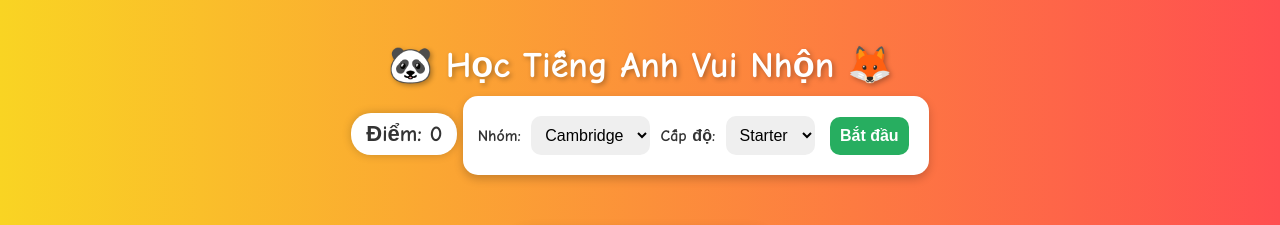
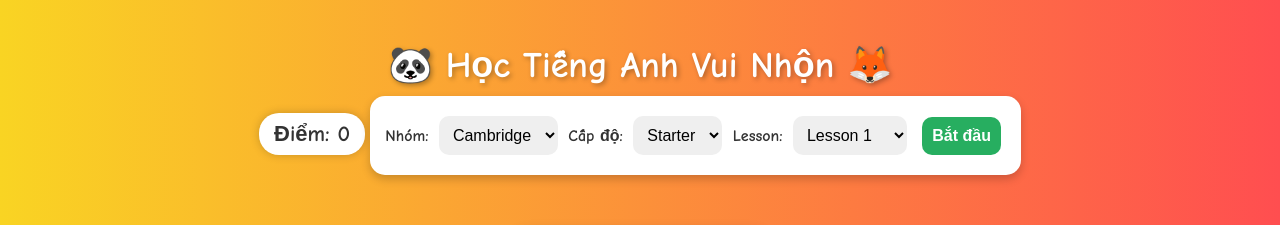
Before and after one commit to Nguyenquoc123/bossblo.github.io, a plain HTML site: page index.html in a window 1280 px wide. Both pictures are taken after a click on the button "Bắt đầu". Shown: the top 225 px of the page. Drawn offline with Linux system fonts and the light colour scheme; grey boxes are pictures that could not be loaded.

Commit message:
Update index.html

```diff
--- a/index.html
+++ b/index.html
@@ -256,15 +256,15 @@
   <div id="score">Điểm: 0</div>
 
   <!-- Bộ lọc -->
-  <!-- Filter -->
   <div id="filter">
     <label>Nhóm:</label>
     <select id="groupSelect"></select>
     <label>Cấp độ:</label>
     <select id="levelSelect"></select>
+    <label>Lesson:</label>
+    <select id="lessonSelect"></select>
     <button onclick="startQuiz()">Bắt đầu</button>
   </div>
-
 
   <!-- Quiz -->
   <div id="quiz">
@@ -285,7 +285,8 @@
   <form id="addForm">
     <h3>➕ Thêm câu hỏi</h3>
     <select id="addGroup"></select>
-    <select id="addLevel"></select><br>
+    <select id="addLevel"></select>
+    <select id="addLesson"></select><br>
     <input type="url" id="imageUrl" placeholder="Link ảnh online" required><br>
     <input type="url" id="audioUrl" placeholder="Link audio (tùy chọn)"><br>
     <input type="text" id="correct" placeholder="Đáp án đúng" required><br>
@@ -302,15 +303,32 @@
   </div>
 
   <script>
+    // Sinh Lesson 1-60
+    function generateLessons() {
+      let lessons = [];
+      for (let i = 1; i <= 60; i++) lessons.push("Lesson " + i);
+      return lessons;
+    }
 
-    function startQuiz() {
-      score = 0;   // chỉ reset khi bắt đầu
-      scoreDiv.textContent = "Điểm: " + score;
-      loadRandomQuestion();  // load câu hỏi đầu tiên
-    }
+    // Cấu trúc dữ liệu levels
     const levels = {
-      Cambridge: ["Starter", "Mover", "Flyer", "KET", "PET", "FCE"],
-      School: ["Lớp 1", "Lớp 2", "Lớp 3", "Lớp 4", "Lớp 5", "Lớp 6", "Lớp 7"]
+      Cambridge: {
+        Starter: generateLessons(),
+        Mover: generateLessons(),
+        Flyer: generateLessons(),
+        KET: generateLessons(),
+        PET: generateLessons(),
+        FCE: generateLessons()
+      },
+      School: {
+        "Lớp 1": generateLessons(),
+        "Lớp 2": generateLessons(),
+        "Lớp 3": generateLessons(),
+        "Lớp 4": generateLessons(),
+        "Lớp 5": generateLessons(),
+        "Lớp 6": generateLessons(),
+        "Lớp 7": generateLessons()
+      }
     };
 
     let savedQ = localStorage.getItem("questions");
@@ -321,7 +339,8 @@
         wrong: ["Dog", "Bird", "Fish"],
         audio: "https://dictionary.cambridge.org/media/english/uk_pron/u/ukc/ukcaz/ukcazzz021.mp3",
         group: "Cambridge",
-        level: "Starter"
+        level: "Starter",
+        lesson: "Lesson 1"
       }
     ];
     let score = 0;
@@ -333,45 +352,68 @@
     const audioBtn = document.getElementById("audioBtn");
     const groupSelect = document.getElementById("groupSelect");
     const levelSelect = document.getElementById("levelSelect");
+    const lessonSelect = document.getElementById("lessonSelect");
     const addGroup = document.getElementById("addGroup");
     const addLevel = document.getElementById("addLevel");
+    const addLesson = document.getElementById("addLesson");
     const listDiv = document.getElementById("list");
 
+    // Điền Group -> Level -> Lesson
     function fillSelects() {
       [groupSelect, addGroup].forEach(sel => {
         sel.innerHTML = "";
         Object.keys(levels).forEach(gr => {
           let opt = document.createElement("option");
-          opt.value = gr; opt.textContent = gr;
+          opt.value = gr;
+          opt.textContent = gr;
           sel.appendChild(opt);
         });
       });
-      updateLevelSelect(groupSelect, levelSelect);
-      updateLevelSelect(addGroup, addLevel);
+      updateLevelSelect(groupSelect, levelSelect, lessonSelect);
+      updateLevelSelect(addGroup, addLevel, addLesson);
     }
-    function updateLevelSelect(groupEl, levelEl) {
+
+    function updateLevelSelect(groupEl, levelEl, lessonEl) {
       levelEl.innerHTML = "";
-      levels[groupEl.value].forEach(lv => {
+      Object.keys(levels[groupEl.value]).forEach(lv => {
         let opt = document.createElement("option");
-        opt.value = lv; opt.textContent = lv;
+        opt.value = lv;
+        opt.textContent = lv;
         levelEl.appendChild(opt);
       });
+      updateLessonSelect(groupEl.value, levelEl.value, lessonEl);
     }
-    groupSelect.onchange = () => updateLevelSelect(groupSelect, levelSelect);
-    addGroup.onchange = () => updateLevelSelect(addGroup, addLevel);
+
+    function updateLessonSelect(group, level, lessonEl) {
+      lessonEl.innerHTML = "";
+      levels[group][level].forEach(ls => {
+        let opt = document.createElement("option");
+        opt.value = ls;
+        opt.textContent = ls;
+        lessonEl.appendChild(opt);
+      });
+    }
+
+    groupSelect.onchange = () => updateLevelSelect(groupSelect, levelSelect, lessonSelect);
+    addGroup.onchange = () => updateLevelSelect(addGroup, addLevel, addLesson);
+    levelSelect.onchange = () => updateLessonSelect(groupSelect.value, levelSelect.value, lessonSelect);
+    addLevel.onchange = () => updateLessonSelect(addGroup.value, addLevel.value, addLesson);
 
     function saveQuestions() { localStorage.setItem("questions", JSON.stringify(questions)); renderList(); }
 
+    function startQuiz() {
+      score = 0;
+      scoreDiv.textContent = "Điểm: " + score;
+      loadRandomQuestion();
+    }
+
     function loadRandomQuestion() {
-      // Reset điểm khi nhấn bắt đầu
-      // score = 0;
-      scoreDiv.textContent = "Điểm: " + score;
-
-      let group = groupSelect.value, level = levelSelect.value;
-      let filtered = questions.filter(q => q.group === group && q.level === level);
+      let group = groupSelect.value, level = levelSelect.value, lesson = lessonSelect.value;
+      let filtered = questions.filter(q => q.group === group && q.level === level && q.lesson === lesson);
       if (!filtered.length) { optionsDiv.innerHTML = "❌ Chưa có câu hỏi!"; return; }
       let q = filtered[Math.floor(Math.random() * filtered.length)];
-      image.src = q.img; wordDiv.textContent = q.correct;
+      image.src = q.img;
+      wordDiv.textContent = q.correct;
       audioBtn.innerHTML = q.audio ? "🔊" : "";
       if (q.audio) audioBtn.onclick = () => new Audio(q.audio).play();
 
@@ -385,11 +427,9 @@
         b.onclick = () => {
           if (opt === q.correct) {
             score += 10;
-            // alert("🎉 Chính xác! +10 điểm");
             showToast("🎉 Chính xác! +10 điểm", "success");
           } else {
             score = Math.max(0, score - 5);
-            // alert("😢 Sai rồi! -5 điểm");
             showToast("😢 Sai rồi! -5 điểm", "error");
           }
           scoreDiv.textContent = "Điểm: " + score;
@@ -406,9 +446,13 @@
         audio: document.getElementById("audioUrl").value,
         correct: document.getElementById("correct").value,
         wrong: [wrong1.value, wrong2.value, wrong3.value],
-        group: addGroup.value, level: addLevel.value
+        group: addGroup.value,
+        level: addLevel.value,
+        lesson: addLesson.value
       };
-      questions.push(newQ); saveQuestions(); e.target.reset();
+      questions.push(newQ);
+      saveQuestions();
+      e.target.reset();
       toggleForm(false);
     };
 
@@ -417,7 +461,7 @@
       questions.forEach((q, i) => {
         let d = document.createElement("div");
         d.className = "item";
-        d.innerHTML = `<span>[${q.group}-${q.level}] ${q.correct}</span>
+        d.innerHTML = `<span>[${q.group}-${q.level}-${q.lesson}] ${q.correct}</span>
           <div><button class="deleteBtn" onclick="deleteQuestion(${i})">Xóa</button></div>`;
         listDiv.appendChild(d);
       });
@@ -435,10 +479,6 @@
       document.getElementById("addForm").style.display = "none";
     }
 
-    fillSelects();
-    scoreDiv.textContent = "Điểm: " + score;
-    renderList();
-
     function showToast(message, type = "success") {
       let toast = document.getElementById("toast");
       toast.className = "show " + type;
@@ -446,9 +486,9 @@
       setTimeout(() => { toast.className = toast.className.replace("show", ""); }, 2000);
     }
 
+    fillSelects();
+    renderList();
   </script>
   <div id="toast"></div>
-
 </body>
-
 </html>
```
